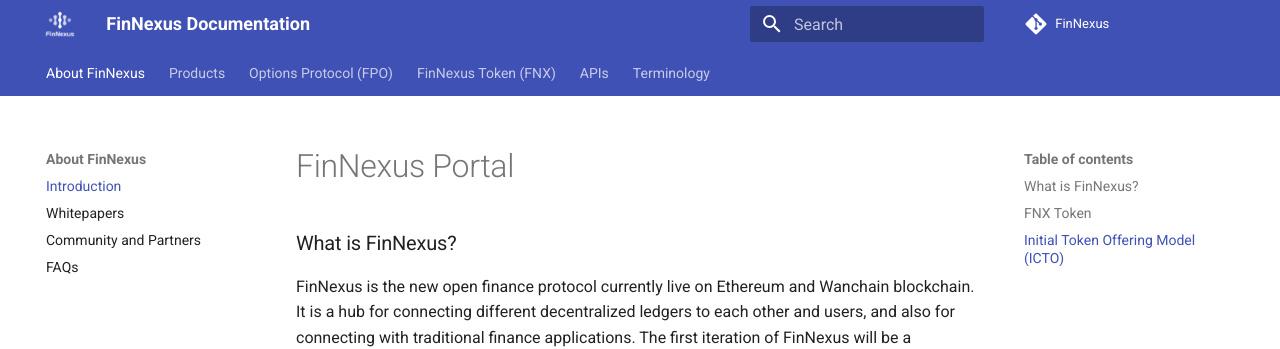
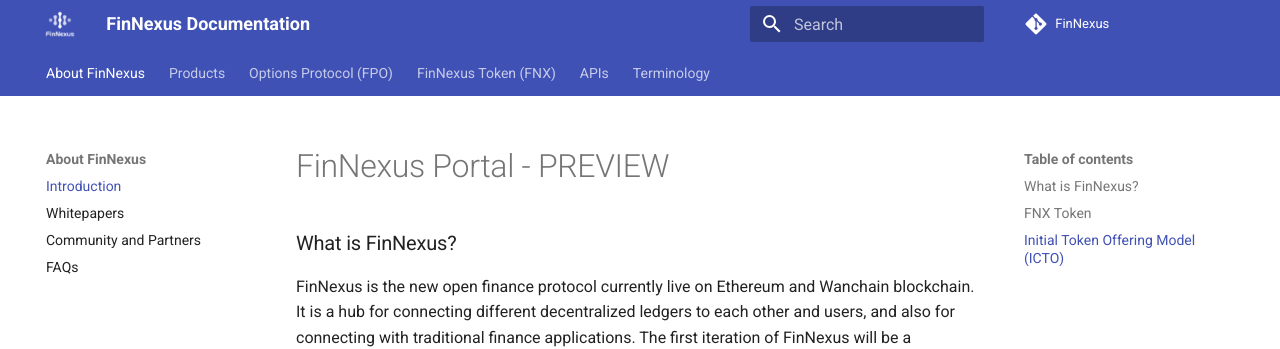
Before and after one commit to Phoenix-Finance/Phoenix-Documentation, an MkDocs documentation site: the page built from content/index.md, in a window 1280 px wide and 1305 px high. Shown: the top 349 px of the window. Built offline with MkDocs 1.6.1 and Material for MkDocs 9.7.7, drawn with Linux system fonts in a browser that asks for light colours.

Commit message:
Update index.md

```diff
--- a/content/index.md
+++ b/content/index.md
@@ -1,4 +1,4 @@
-# FinNexus Portal
+# FinNexus Portal - PREVIEW
 
 ### What is FinNexus?
 
```
